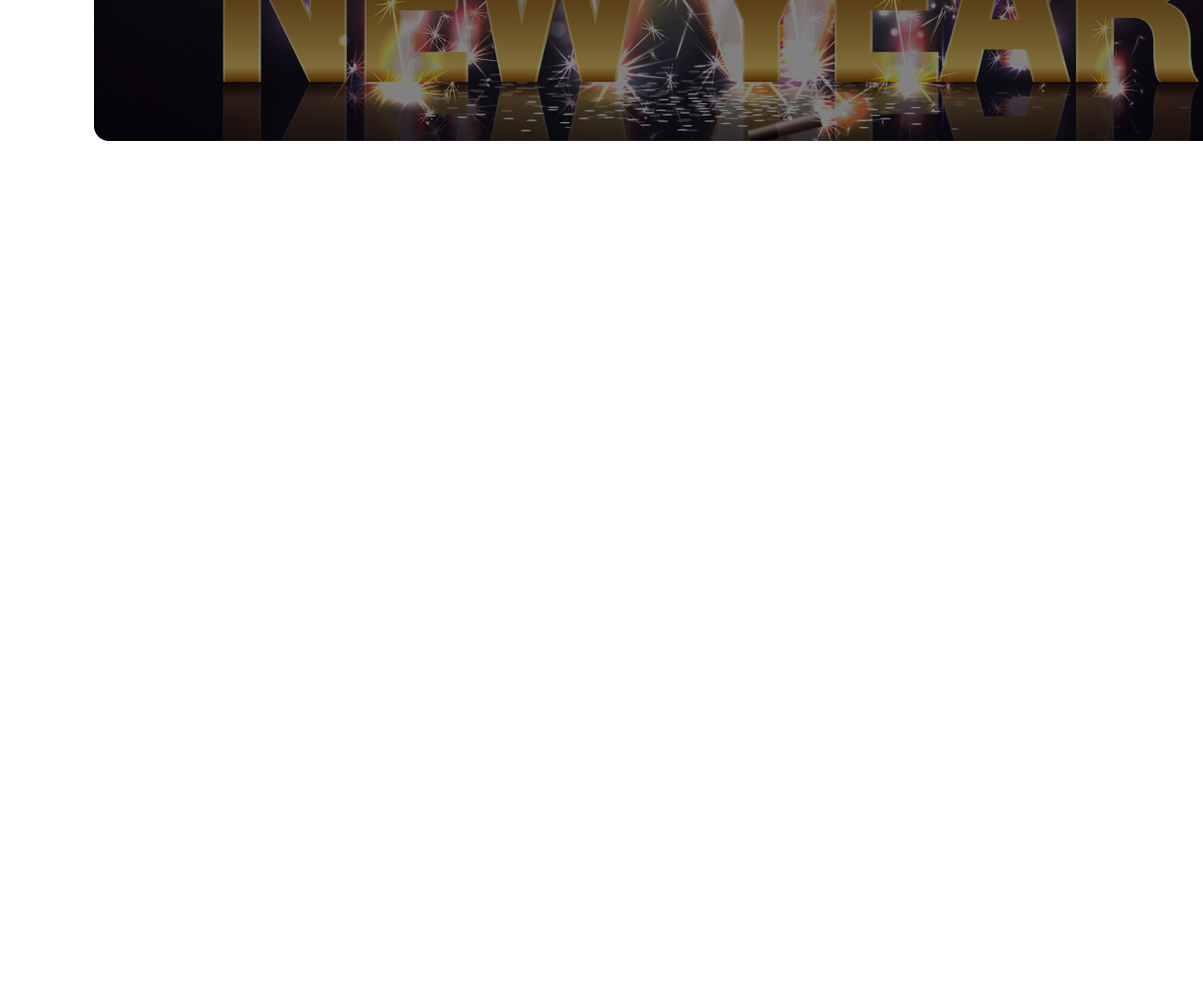
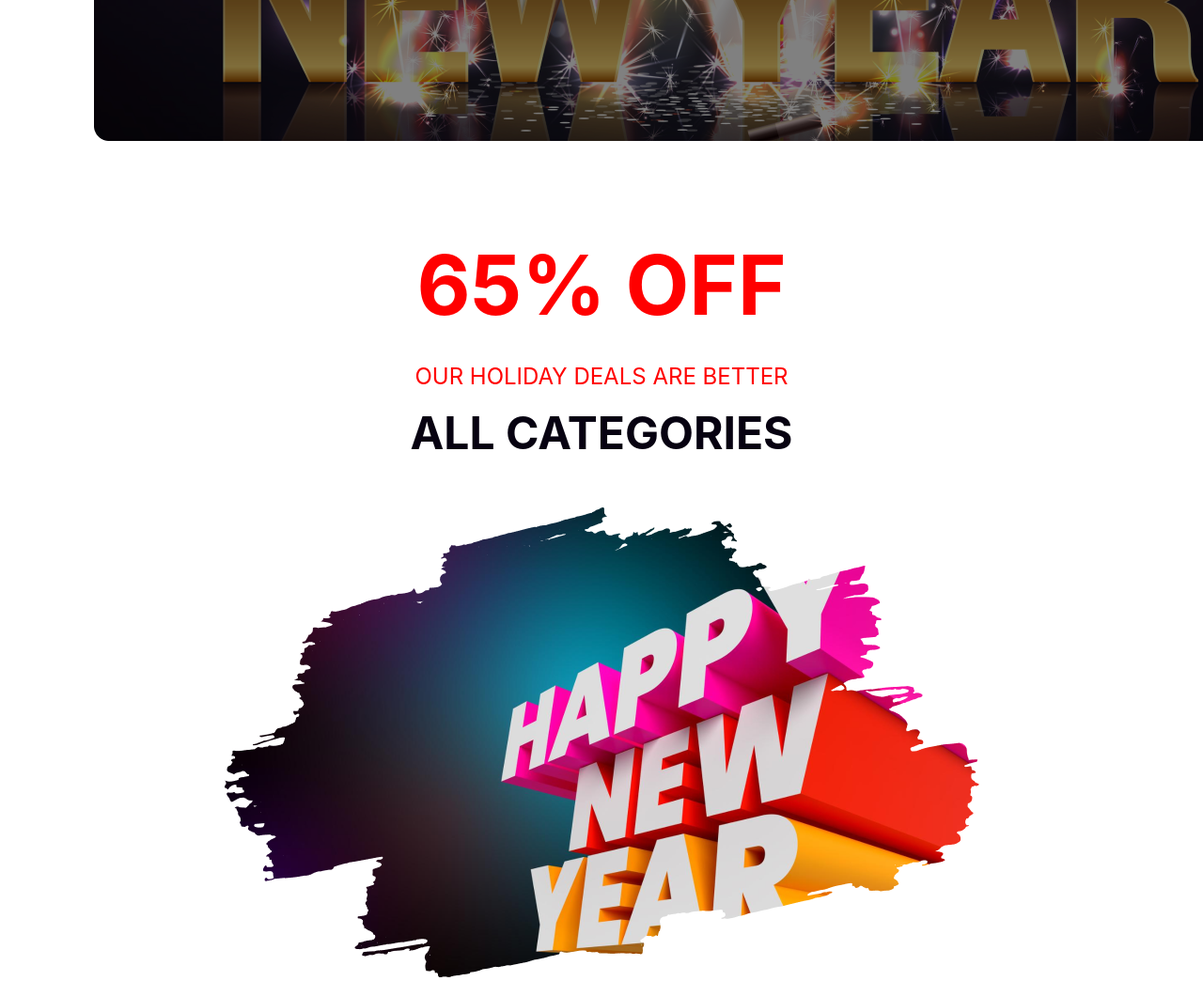
Before and after one commit to Progga-Roy/New_Year_2024, a plain HTML site: page index.html in a window 1280 px wide. Shown: the part 500-1544 px from the top of the page at 94% size. Before the commit the page ends 800 px from the top, so only its background shows below. Drawn offline with Linux system fonts and the light colour scheme.

Commit message:
offer banner have done

```diff
--- a/index.html
+++ b/index.html
@@ -10,14 +10,29 @@
 <link href="https://fonts.googleapis.com/css2?family=Lato:ital,wght@0,100;0,300;0,400;0,700;0,900;1,100;1,300;1,400;1,700;1,900&family=Merriweather:ital,wght@0,300;0,400;0,700;0,900;1,300;1,400;1,700;1,900&family=Poppins&display=swap" rel="stylesheet">
 </head>
 <body>
+    <main class="main-container">
+        <section class="banner-section">
+            <div class="banner">
+                <img src="/images/Banner Image.png" alt="banner">
+                <div class="banner-heading">
+                <p>Happy New Year</p>
+                <h1>New Year Party <br> Celebration</h1>
+                </div>
+            </div>
+        </section>
 
-    <div class="banner">
-        <img src="/images/Banner Image.png" alt="banner">
-        <div class="banner-heading">
-        <p>Happy New Year</p>
-        <h1>New Year Party <br> Celebration</h1>
 
+        <section class="offer-section">
+        <div class="offer">
+          <h1>65% OFF</h1>
+          <p>OUR HOLIDAY DEALS ARE BETTER</p>
+          <h3>ALL CATEGORIES</h3>
         </div>
-    </div>
+        <div class="offer-img" >
+            <img src="/images/New Year Photo.png" alt="new year photo">
+        </div>
+        </section>
+    </main>
+
 </body>
 </html>
--- a/style.css
+++ b/style.css
@@ -6,6 +6,10 @@
 font-weight: 400;
 font-style: normal;
 
+
+}
+body{
+  background-color: white;
 }
 /* Banner section start */
 .banner{
@@ -35,4 +39,34 @@ text-align: center;
   font-weight: bold;
   margin-top: 16px;
 }
-/* Banner section start */
+/* Banner section end */
+
+.offer-section{
+  margin-top: 100px;
+  text-align: center;
+}
+.offer h1{
+  font-size: 88px;
+  font-family: "Inter", sans-serif;
+  font-weight: bold;
+  color: #FF0000;
+
+}
+.offer p{
+
+margin-top: 30px;
+font-size: 24px;
+color: #FF0000;
+font-family: "Inter", sans-serif;
+
+}
+.offer h3{
+  margin-top: 16px;
+  font-size: 48px;
+  color:#070211;
+  font-family: "Inter", sans-serif;
+  font-weight: bold;
+  }
+  .offer-img img{
+     margin-top: 50px;
+  }
```
Lines whose indentation alone changed are shown as unchanged.
